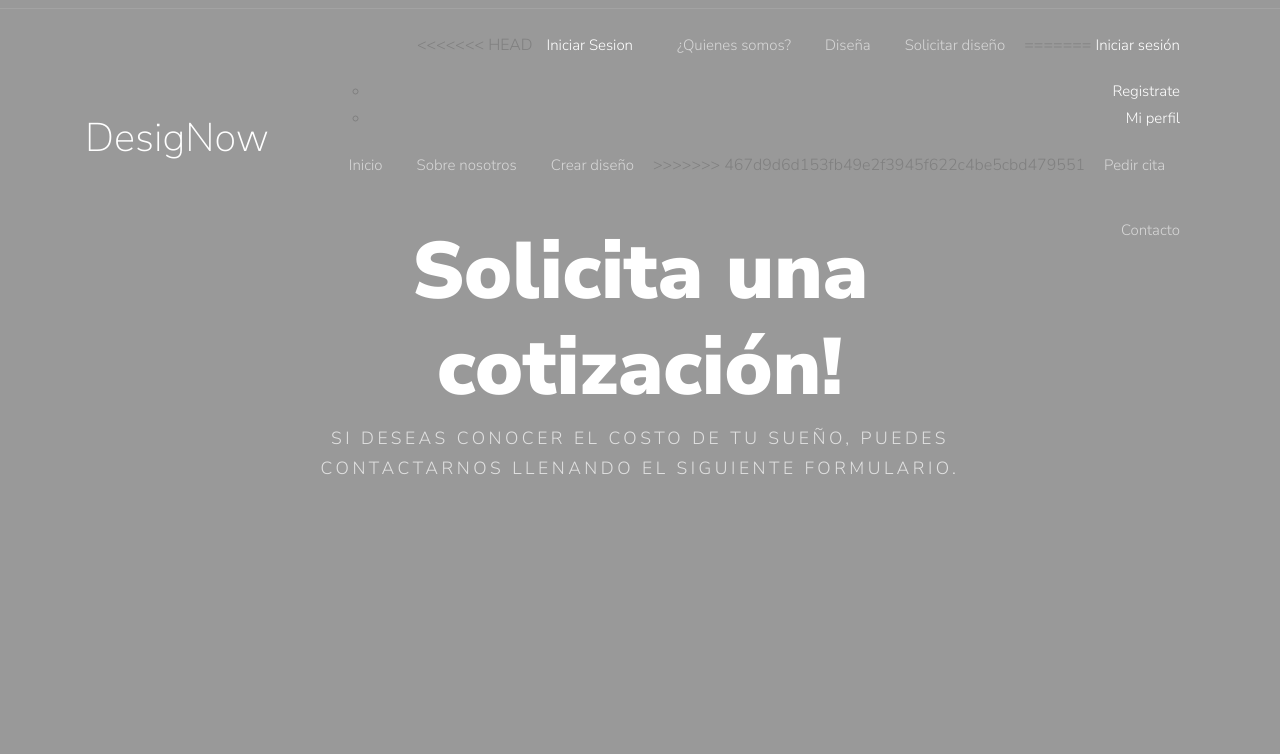
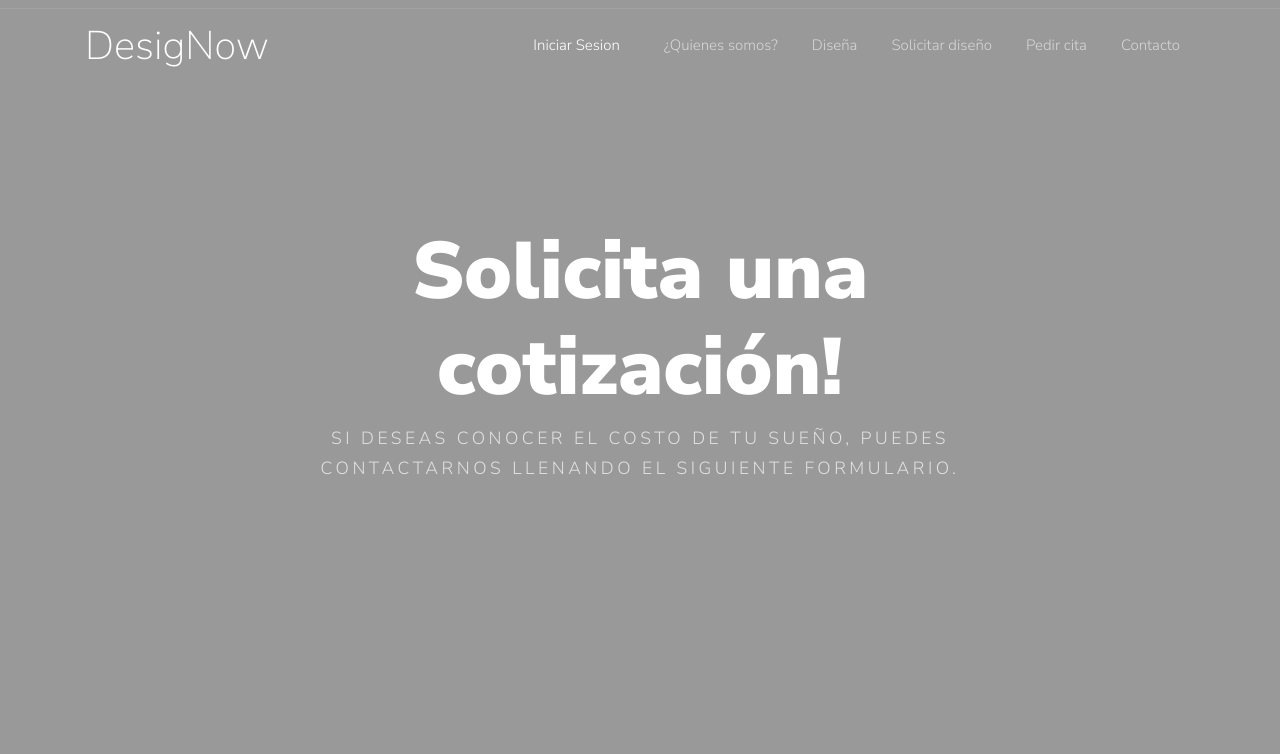
Before and after one commit to ssantosb/DesigNow, a website: page services.html in a window 1280 px wide. Shown: the part 46-800 px from the top of the page. Drawn offline with Linux system fonts and the light colour scheme; a web font is replaced by a local one.

Commit message:
Ultimo arreglo

```diff
--- a/services.html
+++ b/services.html
@@ -133,7 +133,6 @@
 
                   <ul class="site-menu js-clone-nav d-none d-lg-block">
                     <li class="has-children active">
-<<<<<<< HEAD
 
                       <a href="login.html" id="login">Iniciar sesión</a>
 
@@ -151,18 +150,6 @@
                     <li><a href="#aboutus">¿Quienes somos?</a></li>
                     <li><a href="example/editor3D.html">Diseña</a></li>
                     <li><a href="diseñoinicio.html">Solicitar diseño</a></li>
-=======
-                      <a href="login.html">Iniciar sesión</a>
-                      <ul class="dropdown arrow-top">
-                        <li><a href="register.html">Registrate</a></li>
-                        <li><a href="perfil.html">Mi perfil</a></li>
-                      </ul>
-                    </li>
-
-                    <li><a href="index.html">Inicio</a></li>
-                    <li><a href="about.html">Sobre nosotros</a></li>
-                    <li><a href="diseñoinicio.html">Crear diseño</a></li>
->>>>>>> 467d9d6d153fb49e2f3945f622c4be5cbd479551
                     <li><a href="services.html">Pedir cita</a></li>
                     <li><a href="contact.html">Contacto</a></li>
                   </ul>
```
